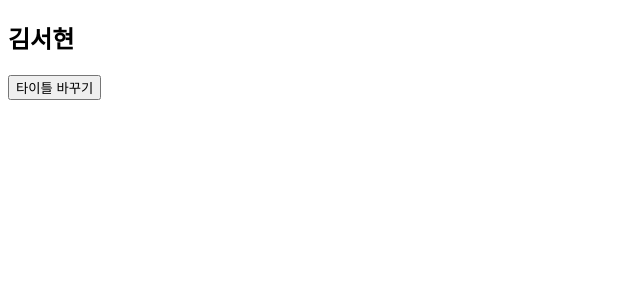
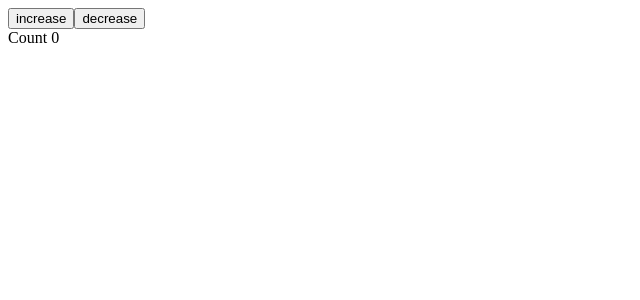
Before and after one commit to dsc-sookmyung/2021-02-React-Study, a React (Create React App) app: page / in a window 1280 px wide. Shown: the top 300 px of the page, without its empty margins (0-640 px from the left). Built offline with nearby package versions, Linux system fonts and the light colour scheme.

Commit message:
[3주차] component & props

```diff
--- a/src/App.js
+++ b/src/App.js
@@ -1,9 +1,23 @@
-import Hello from './component/Hello';
+import { useState } from 'react';
+import Props from './component/Props';
 
 function App() {
+  const [num, setNum] = useState(0)
+
+  function plus() {
+      setNum(num + 1);
+  }
+  function minus() {
+      setNum(num - 1);
+  }
+
   return (
     <div className="App">
-      <Hello/>
+      <div>
+        <button onClick={plus}>increase</button>
+        <button onClick={minus}>decrease</button>
+      </div>
+      <Props num={num} />
     </div>
   );
 }
--- a/src/component/Hello.js
+++ b/src/component/Hello.js
@@ -1,7 +1,8 @@
 import { useState } from "react";
 
-export default function Hello() {
+export default function Hello( {age} ) {
     const [title, setTitle] = useState("김서현");
+    const msg = age > 19 ? "성인입니다." : "미성년자입니다.";
 
     function changeTitle() {
         setTitle(title === "김서현" ? "리액트 스터디 파이팅!" : "김서현");
@@ -9,7 +10,7 @@ export default function Hello() {
 
     return (
         <div>
-            <h2>{title}</h2>
+            <h2>{title}({age}) : {msg}</h2>
             <button onClick={changeTitle}>타이틀 바꾸기</button>
         </div>
     )
--- /dev/null
+++ b/src/component/Props.js
@@ -0,0 +1,9 @@
+
+
+export default function Props( {num} ) {
+    return (
+        <div>
+            Count {num}
+        </div>
+    )
+}
```
